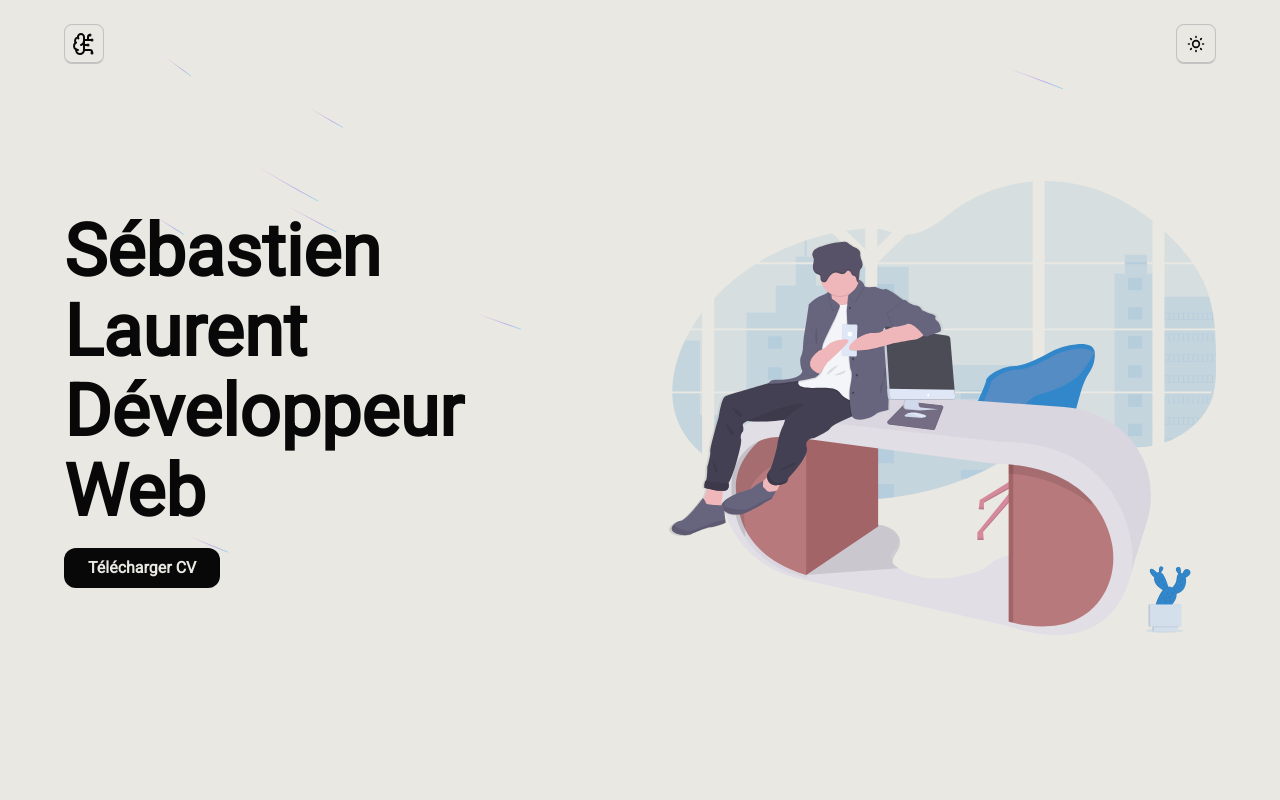
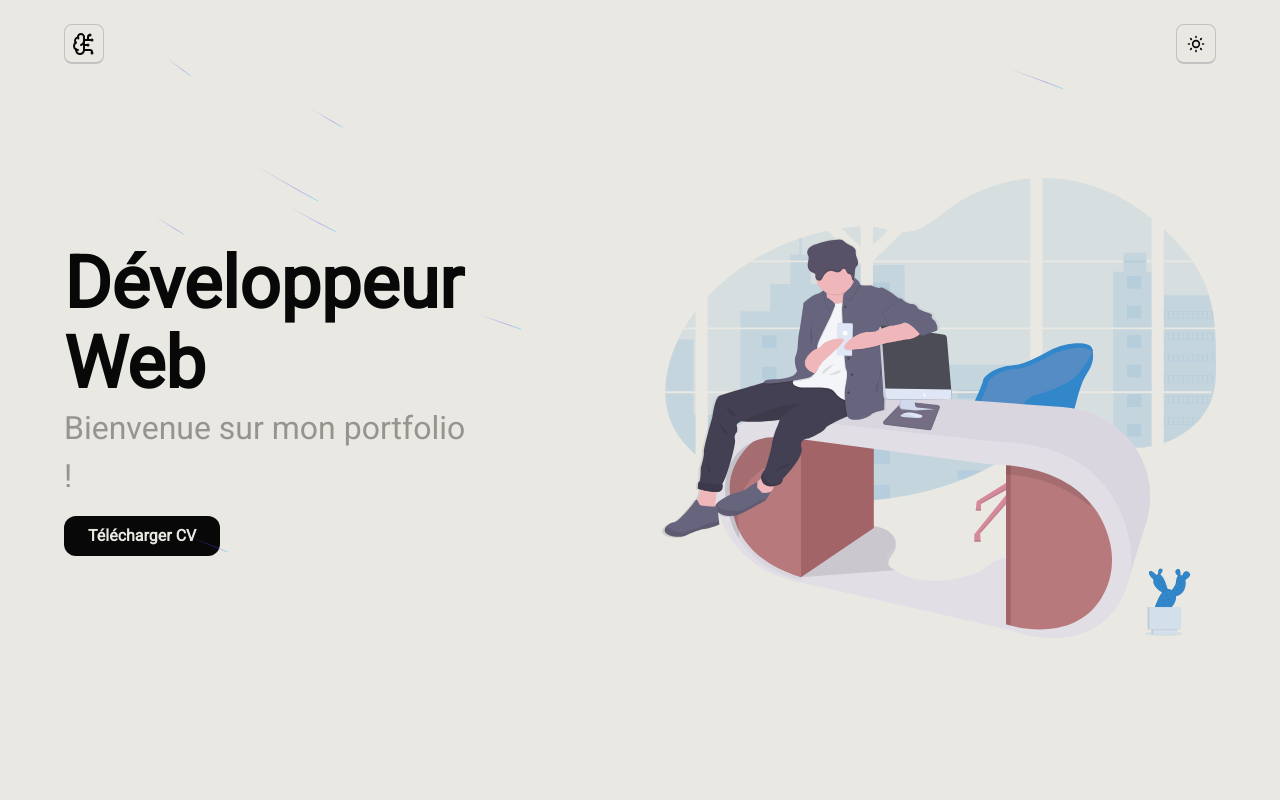
Before and after one commit to SebastienLaurentt/Portfolio-V2, a Next.js app: page / in a window 1280 px wide. Shown: the top 800 px of the page. Built offline with nearby package versions, Linux system fonts and the light colour scheme.

Commit message:
update hero content and css

```diff
--- a/components/LandingSections/Hero/Hero.tsx
+++ b/components/LandingSections/Hero/Hero.tsx
@@ -14,12 +14,13 @@ const Hero = () => {
     <Section
       marginBottom={false}
       marginTop={false}
-      classname=" flex flex-col xl:flex-row justify-center items-center min-h-screen xl:mx-16 2xl:mx-auto"
+      classname=" flex flex-col xl:flex-row justify-center items-center min-h-screen xl:mx-20 2xl:mx-auto"
     >
-      <div className="">
+      <div className="flex flex-col justify-center">
         <h1 >
-          Sébastien Laurent <br /> Développeur Web
+          Développeur Web
         </h1>
+        <span className="text-center lg:text-left text-lg lg:text-xl xl:text-2xl">Bienvenue sur mon portfolio !</span>
         <DownloadButton
           href={CV}
           fileName="Sebastien_Laurent_CV.pdf"
```
